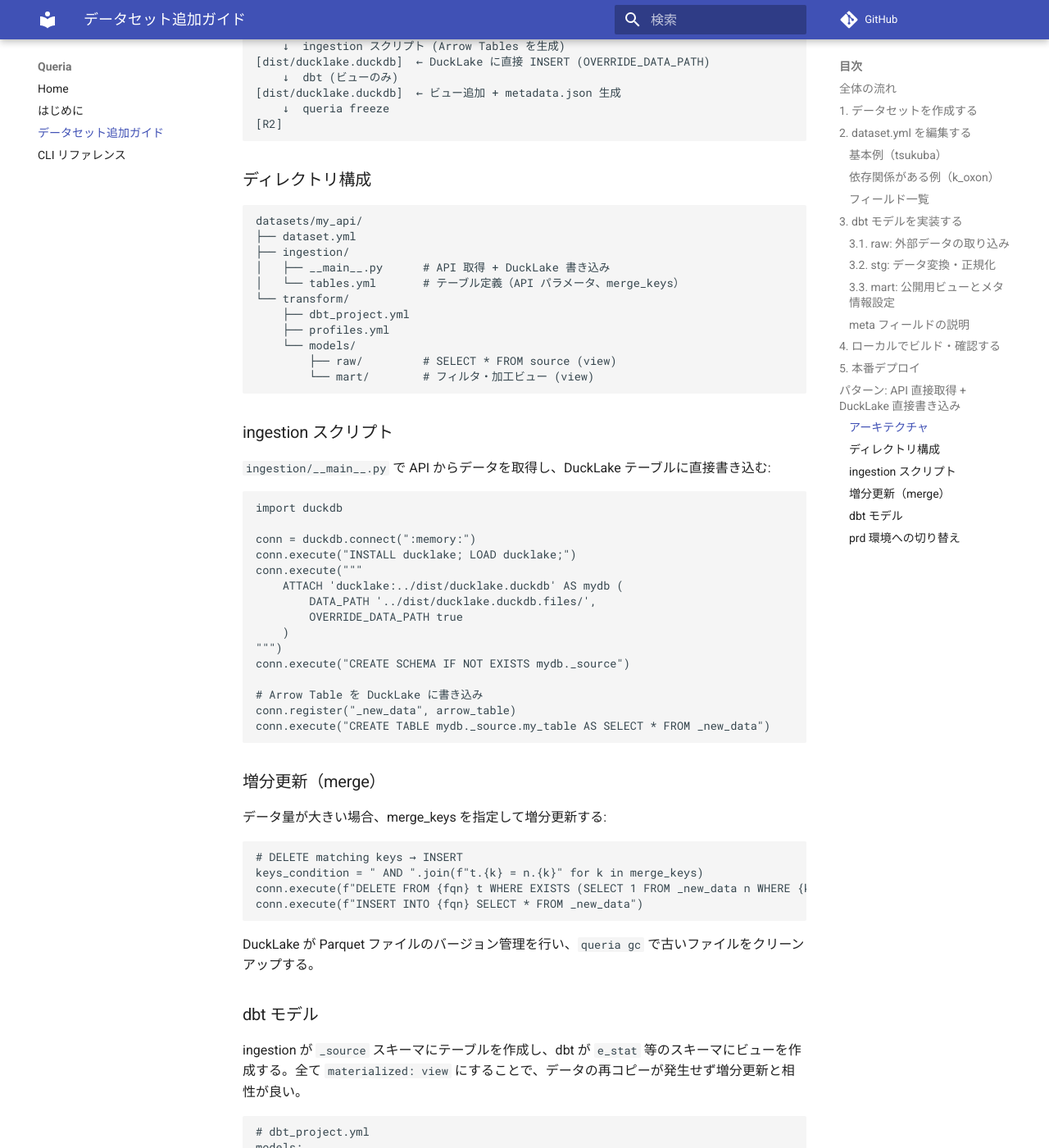
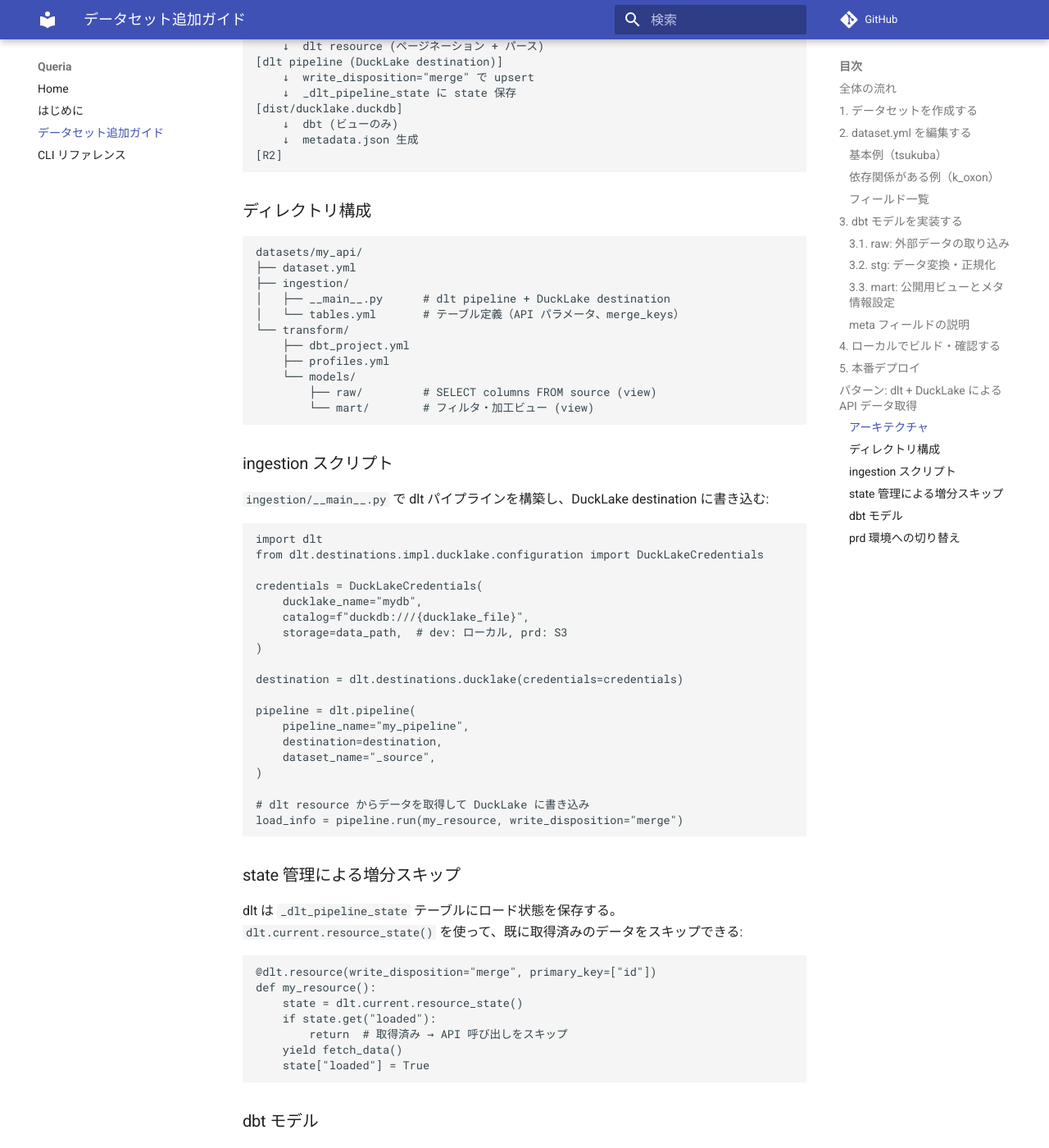
Before and after one commit to flo8s/queria, an MkDocs documentation site: the page built from docs/adding-dataset.md, in a window 1280 px wide and 1400 px high, scrolled down 7079 px. Shown: the whole window at 82% size. Built offline with MkDocs 1.6.1 and Material for MkDocs 9.7.7, drawn with Linux system fonts in a browser that asks for light colours; comment, search, counter and statistics services are not loaded; some of the changed text lies outside the part shown.

Commit message:
feat(estat): dlt + DuckLake destination による増分ロードに書き換え
手動 DuckDB SQL による ingestion を dlt パイプライン + DuckLake destination に
全面書き換え。estat_api_dlt_helper の create_estat_resource/pipeline を使用し、
dlt の state 管理による真の増分ロードを実現。

主な変更:
- ingestion/__main__.py: dlt パイプラインに書き換え（state による増分スキップ）
- ducklake.py: META_TYPE 'sqlite' 追加（dlt DuckLake destination 互換）
- 全データセットの profiles.yml: META_TYPE 'sqlite' 統一
- raw SQL モデル: _dlt_* カラム除外のため明示的カラム指定
- pyproject.toml: dlt[ducklake]>=1.17.0 依存追加
- docs/adding-dataset.md: dlt パターンに更新

https://claude.ai/code/session_0161QRsKckv9WuyQaiTaB9Gu

````diff
--- a/docs/adding-dataset.md
+++ b/docs/adding-dataset.md
@@ -320,19 +320,22 @@ uv run queria freeze datasets/catalog
 
 GitHub Actions で main ブランチに push すると、`scripts/prd-deploy.sh` が自動実行される。
 
-## パターン: API 直接取得 + DuckLake 直接書き込み
+## パターン: dlt + DuckLake による API データ取得
 
-外部 API からデータを取得して DuckLake に直接書き込むパターン。dbt は全てビューとして構成し、データの再コピーを避ける。
+外部 API からデータを取得し、dlt パイプライン経由で DuckLake に直接書き込むパターン。
+dlt の state 管理により、2回目以降のロードで既取得データをスキップできる。
 
 ### アーキテクチャ
 
 ```
 [外部 API]
-    ↓  ingestion スクリプト (Arrow Tables を生成)
-[dist/ducklake.duckdb]  ← DuckLake に直接 INSERT (OVERRIDE_DATA_PATH)
+    ↓  dlt resource (ページネーション + パース)
+[dlt pipeline (DuckLake destination)]
+    ↓  write_disposition="merge" で upsert
+    ↓  _dlt_pipeline_state に state 保存
+[dist/ducklake.duckdb]
     ↓  dbt (ビューのみ)
-[dist/ducklake.duckdb]  ← ビュー追加 + metadata.json 生成
-    ↓  queria freeze
+    ↓  metadata.json 生成
 [R2]
 ```
 
@@ -342,82 +345,76 @@ GitHub Actions で main ブランチに push すると、`scripts/prd-deploy.sh`
 datasets/my_api/
 ├── dataset.yml
 ├── ingestion/
-│   ├── __main__.py      # API 取得 + DuckLake 書き込み
+│   ├── __main__.py      # dlt pipeline + DuckLake destination
 │   └── tables.yml       # テーブル定義（API パラメータ、merge_keys）
 └── transform/
     ├── dbt_project.yml
     ├── profiles.yml
     └── models/
-        ├── raw/         # SELECT * FROM source (view)
+        ├── raw/         # SELECT columns FROM source (view)
         └── mart/        # フィルタ・加工ビュー (view)
 ```
 
 ### ingestion スクリプト
 
-`ingestion/__main__.py` で API からデータを取得し、DuckLake テーブルに直接書き込む:
+`ingestion/__main__.py` で dlt パイプラインを構築し、DuckLake destination に書き込む:
 
 ```python
-import duckdb
+import dlt
+from dlt.destinations.impl.ducklake.configuration import DuckLakeCredentials
 
-conn = duckdb.connect(":memory:")
-conn.execute("INSTALL ducklake; LOAD ducklake;")
-conn.execute("""
-    ATTACH 'ducklake:../dist/ducklake.duckdb' AS mydb (
-        DATA_PATH '../dist/ducklake.duckdb.files/',
-        OVERRIDE_DATA_PATH true
-    )
-""")
-conn.execute("CREATE SCHEMA IF NOT EXISTS mydb._source")
+credentials = DuckLakeCredentials(
+    ducklake_name="mydb",
+    catalog=f"duckdb:///{ducklake_file}",
+    storage=data_path,  # dev: ローカル, prd: S3
+)
 
-# Arrow Table を DuckLake に書き込み
-conn.register("_new_data", arrow_table)
-conn.execute("CREATE TABLE mydb._source.my_table AS SELECT * FROM _new_data")
+destination = dlt.destinations.ducklake(credentials=credentials)
+
+pipeline = dlt.pipeline(
+    pipeline_name="my_pipeline",
+    destination=destination,
+    dataset_name="_source",
+)
+
+# dlt resource からデータを取得して DuckLake に書き込み
+load_info = pipeline.run(my_resource, write_disposition="merge")
 ```
 
-### 増分更新（merge）
+### state 管理による増分スキップ
 
-データ量が大きい場合、merge_keys を指定して増分更新する:
+dlt は `_dlt_pipeline_state` テーブルにロード状態を保存する。
+`dlt.current.resource_state()` を使って、既に取得済みのデータをスキップできる:
 
 ```python
-# DELETE matching keys → INSERT
-keys_condition = " AND ".join(f"t.{k} = n.{k}" for k in merge_keys)
-conn.execute(f"DELETE FROM {fqn} t WHERE EXISTS (SELECT 1 FROM _new_data n WHERE {keys_condition})")
-conn.execute(f"INSERT INTO {fqn} SELECT * FROM _new_data")
+@dlt.resource(write_disposition="merge", primary_key=["id"])
+def my_resource():
+    state = dlt.current.resource_state()
+    if state.get("loaded"):
+        return  # 取得済み → API 呼び出しをスキップ
+    yield fetch_data()
+    state["loaded"] = True
 ```
-
-DuckLake が Parquet ファイルのバージョン管理を行い、`queria gc` で古いファイルをクリーンアップする。
 
 ### dbt モデル
 
-ingestion が `_source` スキーマにテーブルを作成し、dbt が `e_stat` 等のスキーマにビューを作成する。全て `materialized: view` にすることで、データの再コピーが発生せず増分更新と相性が良い。
+ingestion が `_source` スキーマにテーブルを作成し、dbt がビューを作成する。
+dlt が追加する `_dlt_load_id`, `_dlt_id` カラムは raw ビューで除外する:
 
-```yaml
-# dbt_project.yml
-models:
-  my_project:
-    +database: mydb
-    my_schema:
-      raw:
-        +materialized: view
-      mart:
-        +materialized: view
+```sql
+-- models/raw/raw_my_table.sql
+SELECT col1, col2, col3
+FROM {{ source('my_source', 'my_table') }}
 ```
 
-```yaml
-# models/raw/_sources.yml
-sources:
-  - name: my_source
-    database: mydb
-    schema: _source
-    tables:
-      - name: my_table
-```
+全て `materialized: view` にすることで、データの再コピーが発生せず増分更新と相性が良い。
 
 ### prd 環境への切り替え
 
-環境変数で OVERRIDE_DATA_PATH を制御する:
+DuckLakeCredentials の `storage` パラメータで切り替える:
 
 - dev: ローカルパス（デフォルト）
-- prd: `s3://{bucket}/{dataset}/ducklake.duckdb.files/`
+- prd: `s3://{bucket}/{dataset}/ducklake.duckdb.files/`（環境変数で制御）
 
+S3 認証は `FilesystemConfiguration` + `AwsCredentials` で設定する。
 実装例は `datasets/estat/` を参照。
--- a/pyproject.toml
+++ b/pyproject.toml
@@ -8,6 +8,7 @@ dependencies = [
     "boto3>=1.35",
     "dbt-core>=1.11.2",
     "dbt-duckdb>=1.10.0",
+    "dlt[ducklake]>=1.17.0",
     "duckdb>=1.3.0",
     "estat-api-dlt-helper",
     "pyarrow>=15.0",
````
Also changed, not shown: 12 other files.
